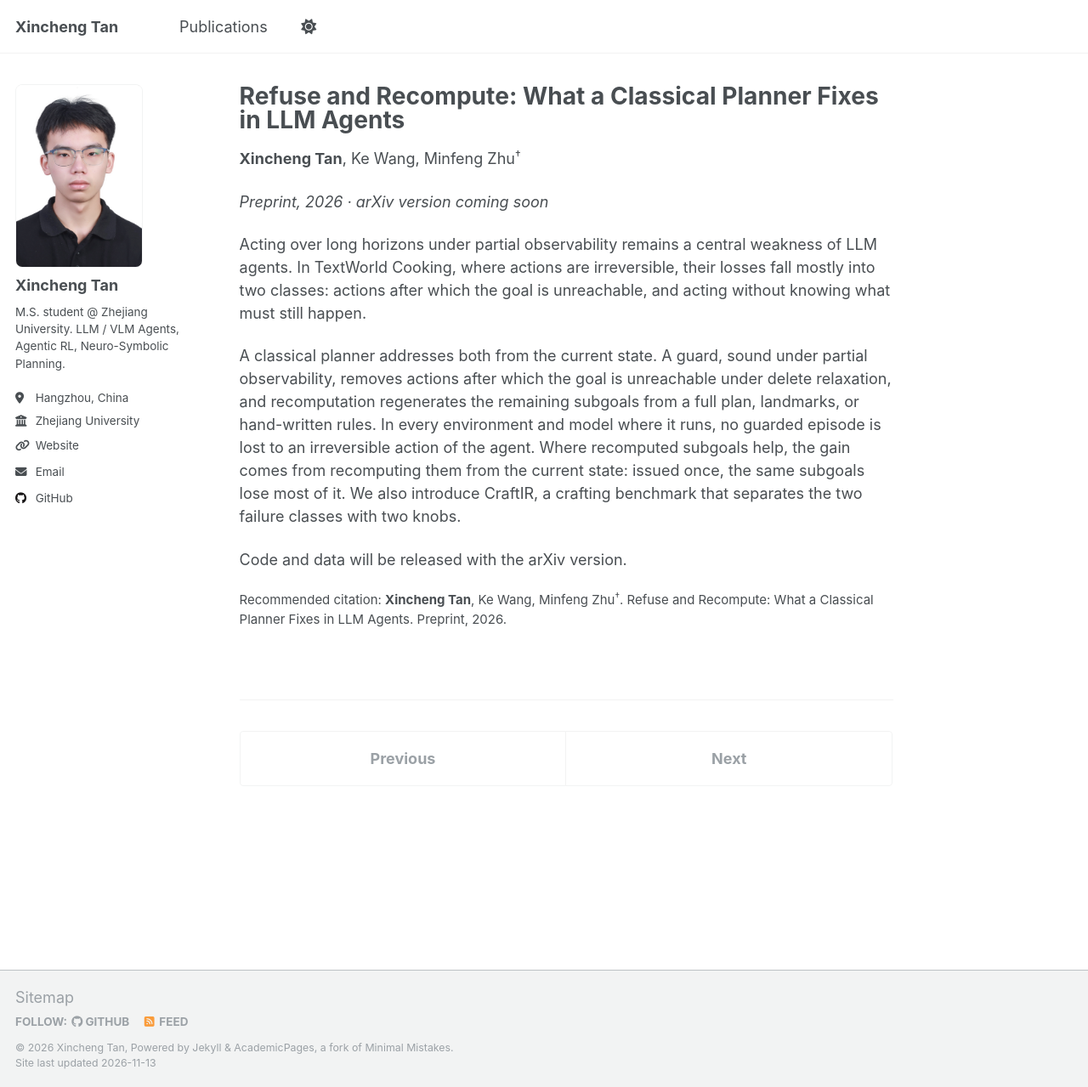
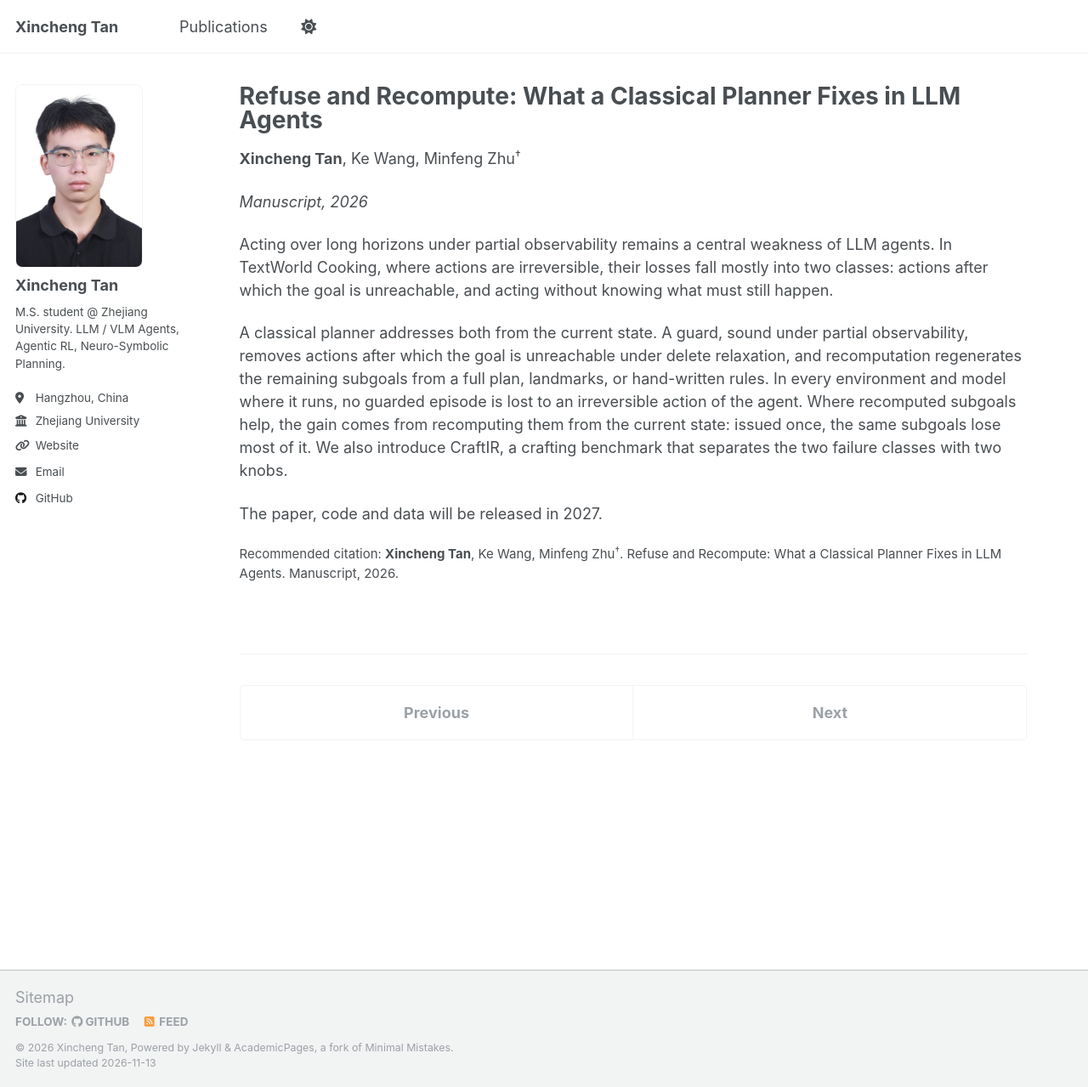
Before and after one commit to Xincheng-Tan/Xincheng-Tan.github.io, a Jekyll site: the page built from _publications/2026-11-12-refuse-and-recompute.md, in a window 1280 px wide and 1279 px high. Shown: the whole window at 85% size. Built offline with Jekyll 4.4.1, drawn with Linux system fonts in a browser that asks for light colours.

Commit message:
Widen page content; list Refuse and Recompute as a manuscript
Reduce the unused right-hand suffix on .page so the content column is wider on large screens. Mark Refuse and Recompute as a manuscript without an arXiv note, and rename the category heading to Preprints and Manuscripts.

```diff
--- a/_config.yml
+++ b/_config.yml
@@ -84,7 +84,7 @@ publication_category:
   conferences:
     title: 'Conference Papers'
   preprints:
-    title: 'Preprints'
+    title: 'Preprints and Manuscripts'
 
 # Site Settings
 teaser                   :  # filename of teaser fallback teaser image placed in /images/, .e.g. "500x300.png"
--- a/_publications/2026-11-12-refuse-and-recompute.md
+++ b/_publications/2026-11-12-refuse-and-recompute.md
@@ -6,12 +6,12 @@ permalink: /publication/2026-11-12-refuse-and-recompute
 excerpt: "LLM agents that act over long horizons under partial observability lose mostly in two ways: an action after which the goal is unreachable, and acting without knowing what must still happen. A classical planner addresses both from the current state, with a guard that refuses such actions and by recomputing the remaining subgoals."
 date: 2026-11-12
 authors: "<strong>Xincheng Tan</strong>, Ke Wang, Minfeng Zhu<sup>†</sup>"
-venue: "Preprint, 2026 · arXiv version coming soon"
-citation: "<b>Xincheng Tan</b>, Ke Wang, Minfeng Zhu<sup>†</sup>. Refuse and Recompute: What a Classical Planner Fixes in LLM Agents. Preprint, 2026."
+venue: "Manuscript, 2026"
+citation: "<b>Xincheng Tan</b>, Ke Wang, Minfeng Zhu<sup>†</sup>. Refuse and Recompute: What a Classical Planner Fixes in LLM Agents. Manuscript, 2026."
 ---
 
 Acting over long horizons under partial observability remains a central weakness of LLM agents. In TextWorld Cooking, where actions are irreversible, their losses fall mostly into two classes: actions after which the goal is unreachable, and acting without knowing what must still happen.
 
 A classical planner addresses both from the current state. A guard, sound under partial observability, removes actions after which the goal is unreachable under delete relaxation, and recomputation regenerates the remaining subgoals from a full plan, landmarks, or hand-written rules. In every environment and model where it runs, no guarded episode is lost to an irreversible action of the agent. Where recomputed subgoals help, the gain comes from recomputing them from the current state: issued once, the same subgoals lose most of it. We also introduce CraftIR, a crafting benchmark that separates the two failure classes with two knobs.
 
-Code and data will be released with the arXiv version.
+The paper, code and data will be released in 2027.
--- a/_sass/layout/_page.scss
+++ b/_sass/layout/_page.scss
@@ -20,7 +20,7 @@
   @include breakpoint($large) {
     @include span(10 of 12 last);
     @include prefix(0.5 of 12);
-    @include suffix(2 of 12);
+    @include suffix(0.5 of 12);
   }
 
   .page__inner-wrap {
```
